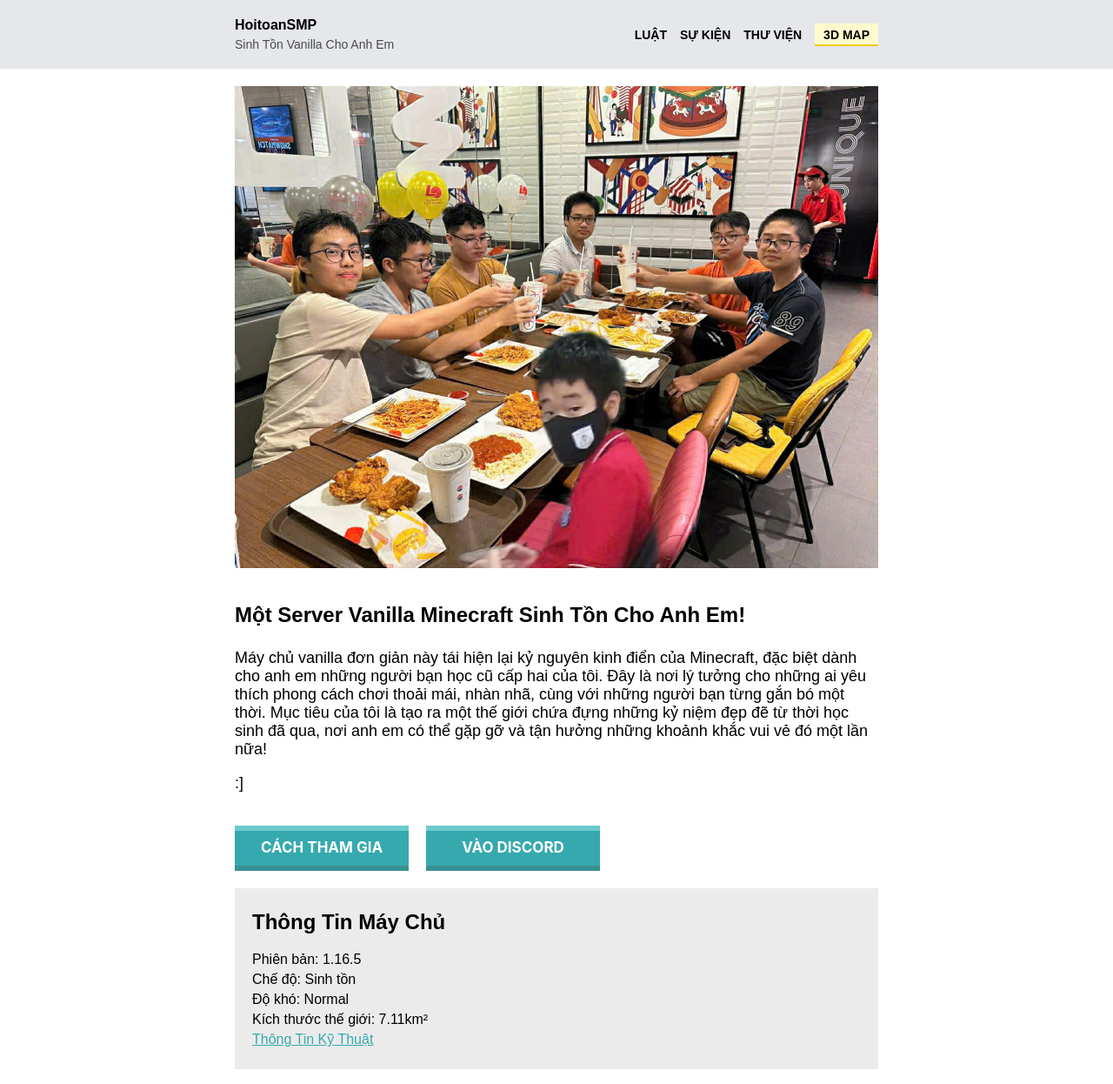
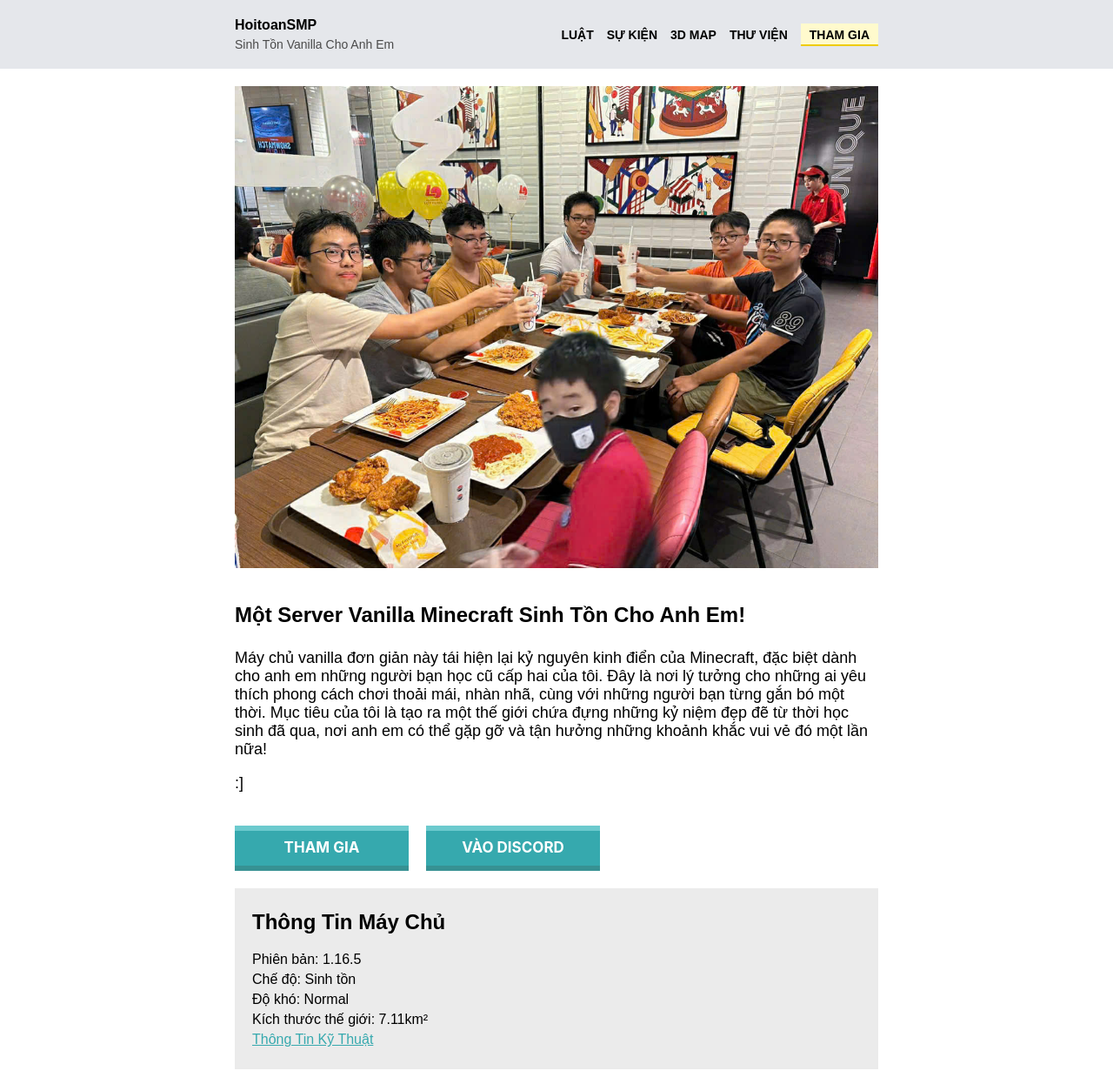
Before and after one commit to huyzipp-hello/hoitoansmp.github.io, a plain HTML site: page index.html in a window 1280 px wide. Shown: the top 1246 px of the page at 87% size. Drawn offline with Linux system fonts and the light colour scheme.

Commit message:
Update index.html
Signed-off-by: hoitoansmp <duchuydam53@gmail.com>

```diff
--- a/index.html
+++ b/index.html
@@ -17,8 +17,9 @@
             <div class="links">
                 <a href="#">LUẬT</a>
                 <a href="#">SỰ KIỆN</a>
+                <a href="#">3D MAP</a>
                 <a href="#">THƯ VIỆN</a>
-                <a href="#" class="threed-map">3D MAP</a>
+                <a href="#" class="threed-map">THAM GIA</a>
             </div>
         </div>
     </div>
@@ -30,7 +31,7 @@
             <p>:]</p>
         </div>
         <div class="button-container">
-            <button style="margin-left: 0px" class="button-25">CÁCH THAM GIA</button>
+            <button style="margin-left: 0px" class="button-25">THAM GIA</button>
             <button class="button-25">VÀO DISCORD</button>
         </div>
         <div class="content-section">
```
